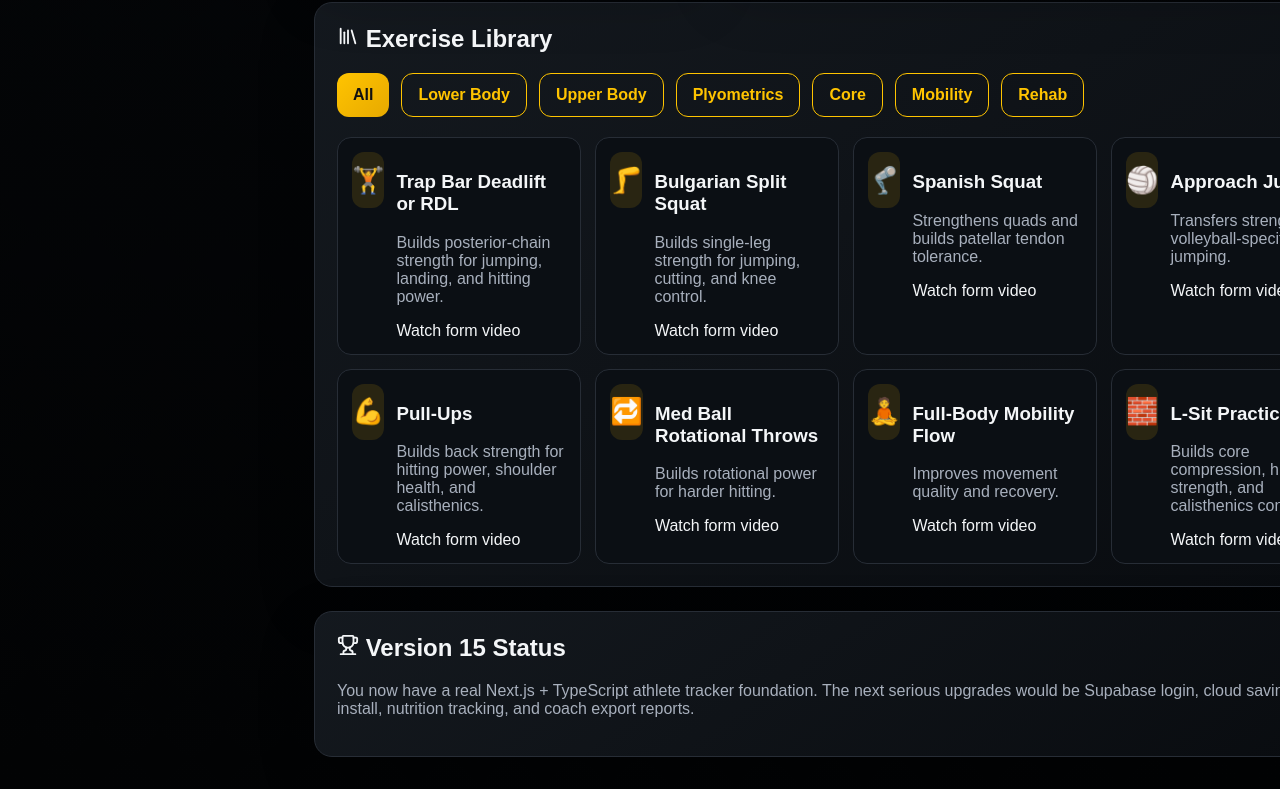
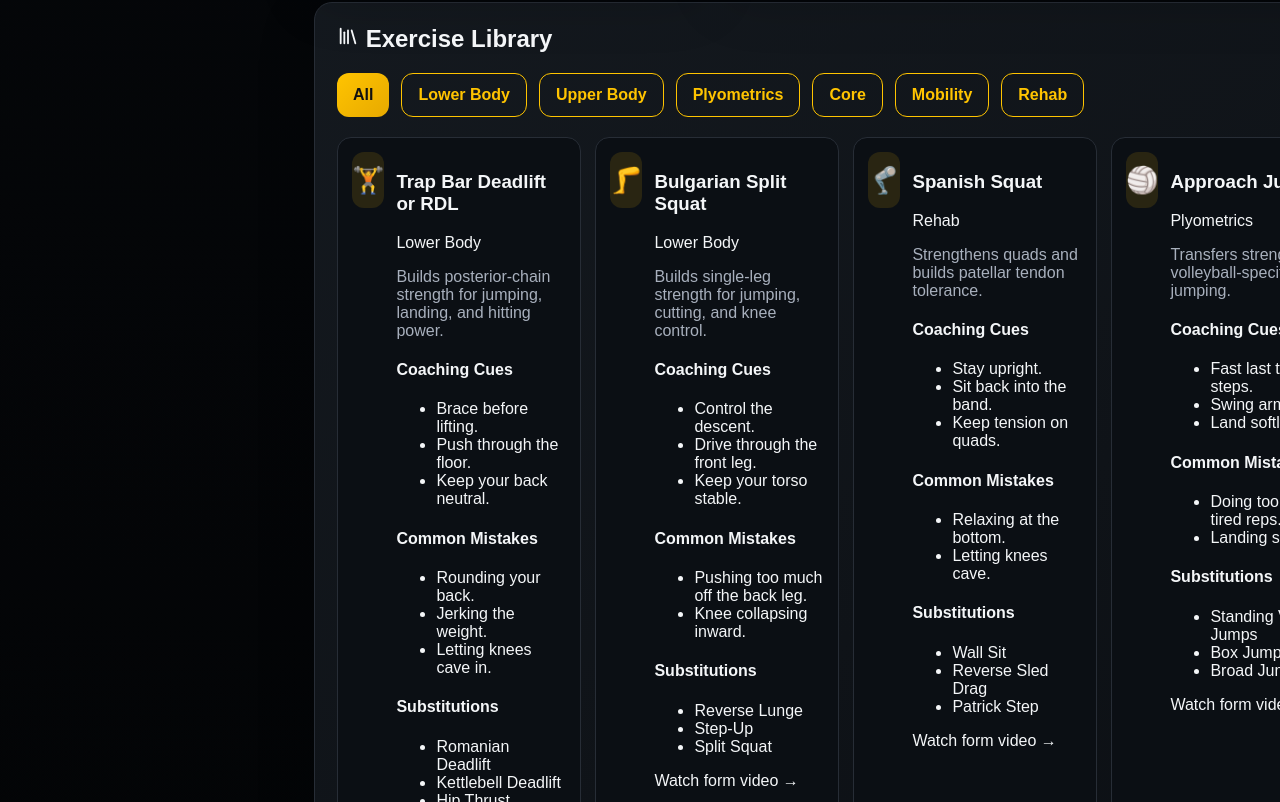
Before and after one commit to loringjayden-coder/Volleyball-Tracker, a Next.js app: page / in a window 1280 px wide. Shown: the part 2598-3400 px from the top of the page. Built offline with nearby package versions, Linux system fonts and the light colour scheme.

Commit message:
Show exercise library cues

```diff
--- a/src/app/page.tsx
+++ b/src/app/page.tsx
@@ -111,6 +111,7 @@ export default function Home() {
   const status = recoveryStatus(recovery);
 
   const totalExercises = workoutDays.reduce((sum, day) => sum + day.exercises.length, 0);
+
   const completedExercises = workoutDays.reduce((sum, day) => {
     return (
       sum +
@@ -137,6 +138,7 @@ export default function Home() {
       const date = new Date(start);
       date.setDate(start.getDate() + i);
       const iso = date.toISOString().slice(0, 10);
+
       days.push({
         iso,
         day: date.toLocaleDateString("en-US", { weekday: "short" }),
@@ -149,7 +151,14 @@ export default function Home() {
   }, [calendarEvents]);
 
   const trainingLoad = calendarEvents.reduce((sum, event) => {
-    const weights = { workout: 3, practice: 4, game: 5, recovery: 1, rest: 0 };
+    const weights = {
+      workout: 3,
+      practice: 4,
+      game: 5,
+      recovery: 1,
+      rest: 0
+    };
+
     return sum + weights[event.type];
   }, 0);
 
@@ -161,6 +170,7 @@ export default function Home() {
   function saveStats() {
     const entry = { ...stats, date: new Date().toLocaleDateString("en-US") };
     const newHistory = [...history, entry];
+
     setStats(entry);
     setHistory(newHistory);
     setStored("v15-latest-stats", entry);
@@ -219,41 +229,52 @@ export default function Home() {
             <h1>Welcome back, Jayden 👋</h1>
             <p>Next.js + TypeScript Volleyball Athlete Tracker</p>
           </div>
+
           <div className="avatar">J</div>
         </header>
 
         <section id="dashboard" className="grid-4">
           <div className="card">
-            <h3><CalendarDays size={18} /> Today</h3>
+            <h3>
+              <CalendarDays size={18} /> Today
+            </h3>
             <h2>{today}</h2>
             <p className="muted">{todayWorkout?.title}</p>
           </div>
 
           <div className="card">
-            <h3><HeartPulse size={18} /> Recovery</h3>
+            <h3>
+              <HeartPulse size={18} /> Recovery
+            </h3>
             <h2>{recovery}%</h2>
             <span className="pill">{status.label}</span>
             <p className="muted">{status.message}</p>
+
             <div className="progress-bar">
               <div className="progress-fill" style={{ width: `${recovery}%` }} />
             </div>
           </div>
 
           <div className="card">
-            <h3><BarChart3 size={18} /> Weekly Progress</h3>
+            <h3>
+              <BarChart3 size={18} /> Weekly Progress
+            </h3>
             <h2>{progress}%</h2>
             <p className="muted">
               {completedExercises} / {totalExercises} exercises completed
             </p>
+
             <div className="progress-bar">
               <div className="progress-fill" style={{ width: `${progress}%` }} />
             </div>
           </div>
 
           <div className="card">
-            <h3><Target size={18} /> Goals</h3>
+            <h3>
+              <Target size={18} /> Goals
+            </h3>
             <p>□ 40+ inch vertical</p>
-            <p>□ 11'6 approach touch</p>
+            <p>□ 11&apos;6 approach touch</p>
             <p>□ 20 pull-ups</p>
             <p>□ No knee pain</p>
           </div>
@@ -281,13 +302,21 @@ export default function Home() {
 
         <section className="panel">
           <h2>{phase.name}</h2>
-          <p><strong>Focus:</strong> {phase.focus}</p>
-          <p><strong>Intensity:</strong> {phase.intensity}</p>
-          <p><strong>Progression:</strong> {phase.sets}</p>
+          <p>
+            <strong>Focus:</strong> {phase.focus}
+          </p>
+          <p>
+            <strong>Intensity:</strong> {phase.intensity}
+          </p>
+          <p>
+            <strong>Progression:</strong> {phase.sets}
+          </p>
         </section>
 
         <section id="workouts" style={{ marginTop: 24 }}>
-          <h2><Dumbbell size={22} /> Weekly Workouts</h2>
+          <h2>
+            <Dumbbell size={22} /> Weekly Workouts
+          </h2>
 
           <div className="workout-grid">
             {workoutDays.map((day) => (
@@ -301,6 +330,7 @@ export default function Home() {
 
                 {day.exercises.map((exercise) => {
                   const key = `${week}-${day.day}-${exercise}`;
+
                   return (
                     <label key={exercise} className="exercise-row">
                       <input
@@ -323,7 +353,9 @@ export default function Home() {
 
         <section id="stats" className="lower-grid">
           <div className="panel">
-            <h2><Activity size={22} /> Performance Stats</h2>
+            <h2>
+              <Activity size={22} /> Performance Stats
+            </h2>
 
             <div className="stats-grid">
               {[
@@ -355,7 +387,9 @@ export default function Home() {
 
             <div className="button-row">
               <button onClick={saveStats}>Save Stats Entry</button>
-              <button className="ghost" onClick={clearStats}>Clear History</button>
+              <button className="ghost" onClick={clearStats}>
+                Clear History
+              </button>
             </div>
           </div>
 
@@ -371,13 +405,19 @@ export default function Home() {
               ].map(([key, label]) => (
                 <div className="chart-card" key={key}>
                   <h3>{label}</h3>
+
                   <ResponsiveContainer width="100%" height={180}>
                     <LineChart data={history}>
                       <CartesianGrid stroke="rgba(255,255,255,.08)" />
                       <XAxis dataKey="date" stroke="#a8b0bd" />
                       <YAxis stroke="#a8b0bd" />
                       <Tooltip />
-                      <Line type="monotone" dataKey={key} stroke="#ffc400" strokeWidth={2} />
+                      <Line
+                        type="monotone"
+                        dataKey={key}
+                        stroke="#ffc400"
+                        strokeWidth={2}
+                      />
                     </LineChart>
                   </ResponsiveContainer>
                 </div>
@@ -388,23 +428,34 @@ export default function Home() {
 
         <section className="lower-grid" style={{ marginTop: 24 }}>
           <div className="panel">
-            <h2><HeartPulse size={22} /> AI Coach</h2>
+            <h2>
+              <HeartPulse size={22} /> AI Coach
+            </h2>
+
             <ul>
               {coachRecommendations(stats).map((item) => (
-                <li key={item} className="muted">{item}</li>
+                <li key={item} className="muted">
+                  {item}
+                </li>
               ))}
             </ul>
           </div>
 
           <div id="calendar" className="panel">
-            <h2><CalendarDays size={22} /> Calendar + Training Load</h2>
+            <h2>
+              <CalendarDays size={22} /> Calendar + Training Load
+            </h2>
+
             <p className="muted">Training Load: {trainingLoad}</p>
             <button onClick={addGame}>Add Game Today</button>
 
             <div className="calendar-preview" style={{ marginTop: 16 }}>
               {calendarPreview.map((day) => (
                 <div className="calendar-day" key={day.iso}>
-                  <strong>{day.day} {day.number}</strong>
+                  <strong>
+                    {day.day} {day.number}
+                  </strong>
+
                   {day.events.slice(0, 2).map((event) => (
                     <span key={event.id} className={`event-chip ${event.type}`}>
                       {event.title}
@@ -417,10 +468,13 @@ export default function Home() {
         </section>
 
         <section id="library" className="panel exercise-library">
-          <h2><Library size={22} /> Exercise Library</h2>
+          <h2>
+            <Library size={22} /> Exercise Library
+          </h2>
 
           <div className="filter-row">
-            {["All", "Lower Body", "Upper Body", "Plyometrics", "Core", "Mobility", "Rehab"].map((filter) => (
+            {["All", "Lower Body", "Upper Body", "Plyometrics", "Core", "Mobility", "Rehab"].map(
+              (filter) => (
                 <button
                   key={filter}
                   className={selectedFilter === filter ? "" : "ghost"}
@@ -428,17 +482,60 @@ export default function Home() {
                 >
                   {filter}
                 </button>
-            ))}
+              )
+            )}
           </div>
 
           <div className="exercise-grid">
             {filteredExercises.map((exercise) => (
-              <div key={exercise.name} className="exercise-card">
+              <div key={exercise.name} className="exercise-card exercise-card-detailed">
                 <div className="exercise-icon">{exercise.icon}</div>
+
+                <div className="exercise-content">
+                  <div className="exercise-heading">
+                    <h3>{exercise.name}</h3>
+                    <span className="exercise-category">{exercise.category}</span>
+                  </div>
+
+                  <p className="muted">{exercise.purpose}</p>
+
+                  <div className="exercise-details">
                     <div>
-                  <h3>{exercise.name}</h3>
-                  <p className="muted">{exercise.purpose}</p>
-                  <a href={exercise.video} target="_blank">Watch form video</a>
+                      <h4>Coaching Cues</h4>
+                      <ul>
+                        {exercise.cues.map((cue) => (
+                          <li key={cue}>{cue}</li>
+                        ))}
+                      </ul>
+                    </div>
+
+                    <div>
+                      <h4>Common Mistakes</h4>
+                      <ul>
+                        {exercise.mistakes.map((mistake) => (
+                          <li key={mistake}>{mistake}</li>
+                        ))}
+                      </ul>
+                    </div>
+
+                    <div>
+                      <h4>Substitutions</h4>
+                      <ul>
+                        {exercise.substitutions.map((substitution) => (
+                          <li key={substitution}>{substitution}</li>
+                        ))}
+                      </ul>
+                    </div>
+                  </div>
+
+                  <a
+                    className="video-link"
+                    href={exercise.video}
+                    target="_blank"
+                    rel="noreferrer"
+                  >
+                    Watch form video →
+                  </a>
                 </div>
               </div>
             ))}
@@ -446,9 +543,12 @@ export default function Home() {
         </section>
 
         <section className="panel" style={{ marginTop: 24 }}>
-          <h2><Trophy size={22} /> Version 15 Status</h2>
+          <h2>
+            <Trophy size={22} /> Version 16 Status
+          </h2>
+
           <p className="muted">
-            You now have a real Next.js + TypeScript athlete tracker foundation.
+            You now have a cleaner mobile layout and a stronger exercise library.
             The next serious upgrades would be Supabase login, cloud saving, PWA install,
             nutrition tracking, and coach export reports.
           </p>
```
Lines whose indentation alone changed are shown as unchanged.
